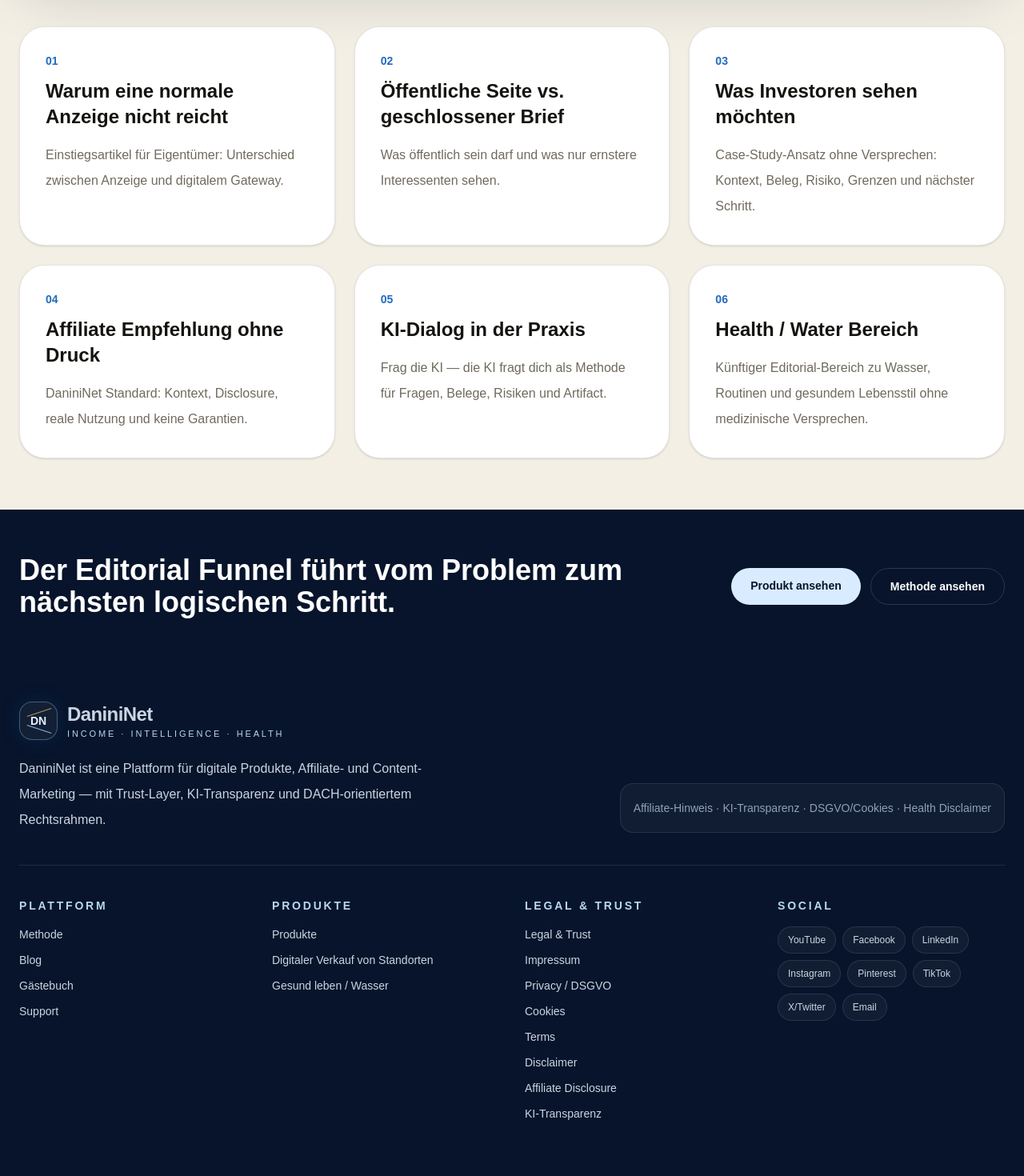
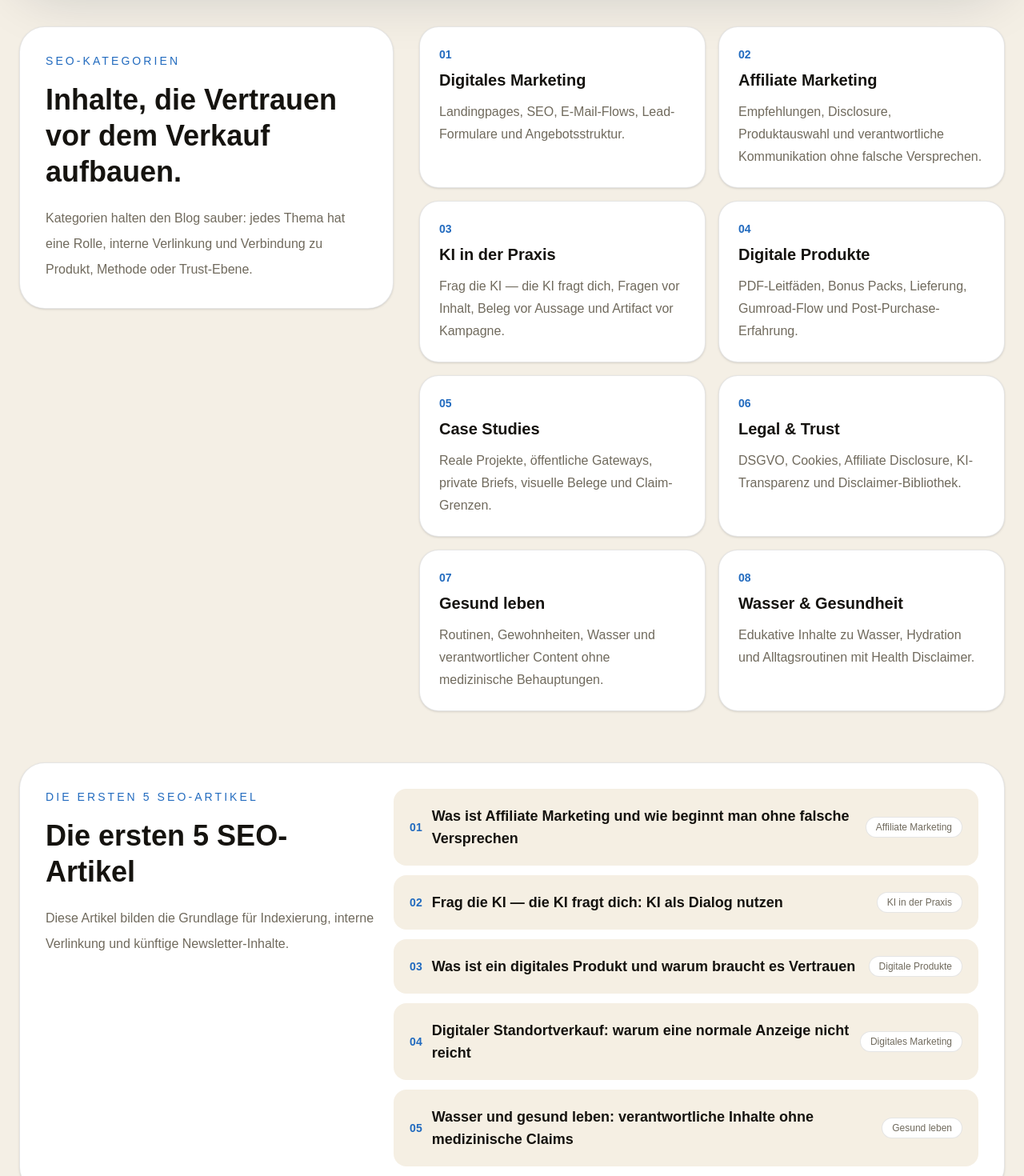
Before and after one commit to danininet/danininet, a Next.js app: page /de/blog in a window 1280 px wide. Shown: the part 1320-2790 px from the top of the page at 80% size. Built offline with nearby package versions, Linux system fonts and the light colour scheme; no server answers.

Commit message:
Add blog categories and SEO article roadmap

```diff
--- a/app/[locale]/blog/page.tsx
+++ b/app/[locale]/blog/page.tsx
@@ -26,6 +26,27 @@ const copy = {
     cta: "Pogledaj proizvod",
     secondary: "Kako radi metoda",
     funnelTitle: "Editorial funnel vodi čitaoca od problema do sledećeg logičnog koraka.",
+    categoriesTitle: "SEO kategorije",
+    categoriesText: "Kategorije drže blog čistim: svaka tema ima svoju ulogu, interni link i jasnu vezu sa proizvodom, metodom ili trust slojem.",
+    categories: [
+      ["Digitalni marketing", "Landing stranice, SEO, email tokovi, lead forme i struktura ponude."],
+      ["Affiliate marketing", "Preporuke, disclosure, izbor proizvoda i odgovorna komunikacija bez lažnih obećanja."],
+      ["AI u praksi", "Pitaj AI — AI pita tebe, pitanja pre sadržaja, dokaz pre tvrdnje i artifact pre kampanje."],
+      ["Digitalni proizvodi", "PDF vodiči, bonus paketi, isporuka, Gumroad tok i post-purchase iskustvo."],
+      ["Case studies", "Realni projekti, javni gateway, privatni brief, vizuelni dokaz i granice tvrdnji."],
+      ["Legal & Trust", "GDPR, cookies, affiliate disclosure, AI transparentnost i disclaimer biblioteka."],
+      ["Zdrav stil života", "Rutine, navike, voda i odgovoran sadržaj bez medicinskih tvrdnji."],
+      ["Voda i zdravlje", "Edukativni sadržaj o vodi, hidrataciji i svakodnevnim navikama uz jasan health disclaimer."],
+    ],
+    plannedTitle: "Prvih 5 SEO članaka",
+    plannedText: "Ovi članci grade osnovu za indeksiranje, interno linkovanje i budući newsletter sadržaj.",
+    plannedArticles: [
+      ["Šta je affiliate marketing i kako početi bez lažnih obećanja", "Affiliate marketing"],
+      ["Pitaj AI — AI pita tebe: kako koristiti AI kroz dijalog", "AI u praksi"],
+      ["Šta je digitalni proizvod i zašto mu treba poverenje", "Digitalni proizvodi"],
+      ["Digitalna prodaja lokacije: zašto običan oglas nije dovoljan", "Digitalni marketing"],
+      ["Voda i zdrav stil života: kako pisati odgovoran sadržaj bez medicinskih tvrdnji", "Zdrav stil života"],
+    ],
   },
   de: {
     eyebrow: "DaniniNet Blog",
@@ -47,6 +68,27 @@ const copy = {
     cta: "Produkt ansehen",
     secondary: "Methode ansehen",
     funnelTitle: "Der Editorial Funnel führt vom Problem zum nächsten logischen Schritt.",
+    categoriesTitle: "SEO-Kategorien",
+    categoriesText: "Kategorien halten den Blog sauber: jedes Thema hat eine Rolle, interne Verlinkung und Verbindung zu Produkt, Methode oder Trust-Ebene.",
+    categories: [
+      ["Digitales Marketing", "Landingpages, SEO, E-Mail-Flows, Lead-Formulare und Angebotsstruktur."],
+      ["Affiliate Marketing", "Empfehlungen, Disclosure, Produktauswahl und verantwortliche Kommunikation ohne falsche Versprechen."],
+      ["KI in der Praxis", "Frag die KI — die KI fragt dich, Fragen vor Inhalt, Beleg vor Aussage und Artifact vor Kampagne."],
+      ["Digitale Produkte", "PDF-Leitfäden, Bonus Packs, Lieferung, Gumroad-Flow und Post-Purchase-Erfahrung."],
+      ["Case Studies", "Reale Projekte, öffentliche Gateways, private Briefs, visuelle Belege und Claim-Grenzen."],
+      ["Legal & Trust", "DSGVO, Cookies, Affiliate Disclosure, KI-Transparenz und Disclaimer-Bibliothek."],
+      ["Gesund leben", "Routinen, Gewohnheiten, Wasser und verantwortlicher Content ohne medizinische Behauptungen."],
+      ["Wasser & Gesundheit", "Edukative Inhalte zu Wasser, Hydration und Alltagsroutinen mit Health Disclaimer."],
+    ],
+    plannedTitle: "Die ersten 5 SEO-Artikel",
+    plannedText: "Diese Artikel bilden die Grundlage für Indexierung, interne Verlinkung und künftige Newsletter-Inhalte.",
+    plannedArticles: [
+      ["Was ist Affiliate Marketing und wie beginnt man ohne falsche Versprechen", "Affiliate Marketing"],
+      ["Frag die KI — die KI fragt dich: KI als Dialog nutzen", "KI in der Praxis"],
+      ["Was ist ein digitales Produkt und warum braucht es Vertrauen", "Digitale Produkte"],
+      ["Digitaler Standortverkauf: warum eine normale Anzeige nicht reicht", "Digitales Marketing"],
+      ["Wasser und gesund leben: verantwortliche Inhalte ohne medizinische Claims", "Gesund leben"],
+    ],
   },
   en: {
     eyebrow: "DaniniNet Blog",
@@ -68,6 +110,27 @@ const copy = {
     cta: "View product",
     secondary: "See method",
     funnelTitle: "The editorial funnel leads from problem to the next logical step.",
+    categoriesTitle: "SEO categories",
+    categoriesText: "Categories keep the blog clean: each topic has a role, internal link logic and a connection to product, method or trust layer.",
+    categories: [
+      ["Digital marketing", "Landing pages, SEO, email flows, lead forms and offer structure."],
+      ["Affiliate marketing", "Recommendations, disclosure, product selection and responsible communication without false promises."],
+      ["AI in practice", "Ask AI — AI asks you, questions before content, proof before claim and artifact before campaign."],
+      ["Digital products", "PDF guides, bonus packs, delivery, Gumroad flow and post-purchase experience."],
+      ["Case studies", "Real projects, public gateways, private briefs, visual proof and claim boundaries."],
+      ["Legal & Trust", "GDPR, cookies, affiliate disclosure, AI transparency and disclaimer library."],
+      ["Healthy lifestyle", "Routines, habits, water and responsible content without medical claims."],
+      ["Water & health", "Educational content on water, hydration and daily routines with a clear health disclaimer."],
+    ],
+    plannedTitle: "First 5 SEO articles",
+    plannedText: "These articles create the base for indexing, internal linking and future newsletter content.",
+    plannedArticles: [
+      ["What affiliate marketing is and how to start without false promises", "Affiliate marketing"],
+      ["Ask AI — AI asks you: using AI through dialogue", "AI in practice"],
+      ["What a digital product is and why it needs trust", "Digital products"],
+      ["Digital location sales: why a standard listing is not enough", "Digital marketing"],
+      ["Water and healthy lifestyle: responsible content without medical claims", "Healthy lifestyle"],
+    ],
   },
 } as const;
 
@@ -102,6 +165,46 @@ export default async function BlogPage({ params }: { params: Promise<{ locale: s
           </div>
         </div>
       </section>
+      <section className="mx-auto max-w-7xl px-6 pb-16">
+        <div className="grid gap-8 lg:grid-cols-[0.78fr_1.22fr] lg:items-start">
+          <div className="rounded-[2rem] border border-black/10 bg-white p-8 shadow-sm">
+            <p className="text-sm uppercase tracking-[0.22em] text-[#226bbf]">{t.categoriesTitle}</p>
+            <h2 className="mt-4 text-4xl font-semibold leading-tight">{t.title}</h2>
+            <p className="mt-5 leading-8 text-[#706a5d]">{t.categoriesText}</p>
+          </div>
+          <div className="grid gap-4 md:grid-cols-2">
+            {t.categories.map(([title, text], index) => (
+              <article key={title} className="rounded-[1.5rem] border border-black/10 bg-white p-6 shadow-sm">
+                <p className="text-sm font-semibold text-[#226bbf]">0{index + 1}</p>
+                <h3 className="mt-2 text-xl font-semibold">{title}</h3>
+                <p className="mt-3 leading-7 text-[#706a5d]">{text}</p>
+              </article>
+            ))}
+          </div>
+        </div>
+      </section>
+
+      <section className="mx-auto max-w-7xl px-6 pb-16">
+        <div className="rounded-[2rem] border border-black/10 bg-white p-8 shadow-sm">
+          <div className="grid gap-6 lg:grid-cols-[0.72fr_1.28fr] lg:items-start">
+            <div>
+              <p className="text-sm uppercase tracking-[0.22em] text-[#226bbf]">{t.plannedTitle}</p>
+              <h2 className="mt-4 text-4xl font-semibold leading-tight">{t.plannedTitle}</h2>
+              <p className="mt-5 leading-8 text-[#706a5d]">{t.plannedText}</p>
+            </div>
+            <div className="grid gap-3">
+              {t.plannedArticles.map(([title, category], index) => (
+                <article key={title} className="grid gap-3 rounded-2xl bg-[#f5efe3] p-5 md:grid-cols-[auto_1fr_auto] md:items-center">
+                  <span className="text-sm font-semibold text-[#226bbf]">0{index + 1}</span>
+                  <h3 className="text-lg font-semibold">{title}</h3>
+                  <span className="rounded-full border border-black/10 bg-white px-3 py-1 text-xs text-[#706a5d]">{category}</span>
+                </article>
+              ))}
+            </div>
+          </div>
+        </div>
+      </section>
+
       <section className="mx-auto grid max-w-7xl gap-6 px-6 pb-16 md:grid-cols-2 lg:grid-cols-3">
         {t.items.map(([title, text], index) => (
           <article key={title} className="rounded-[2rem] border border-black/10 bg-white p-8 shadow-sm">
```
